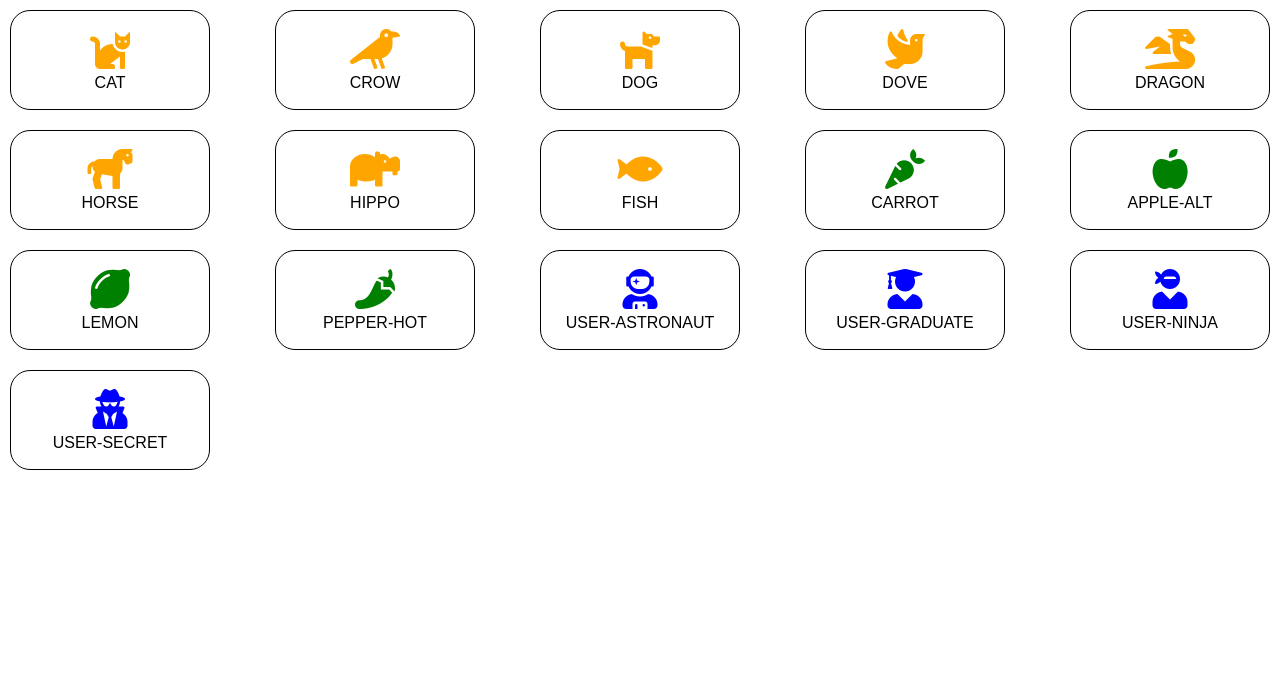
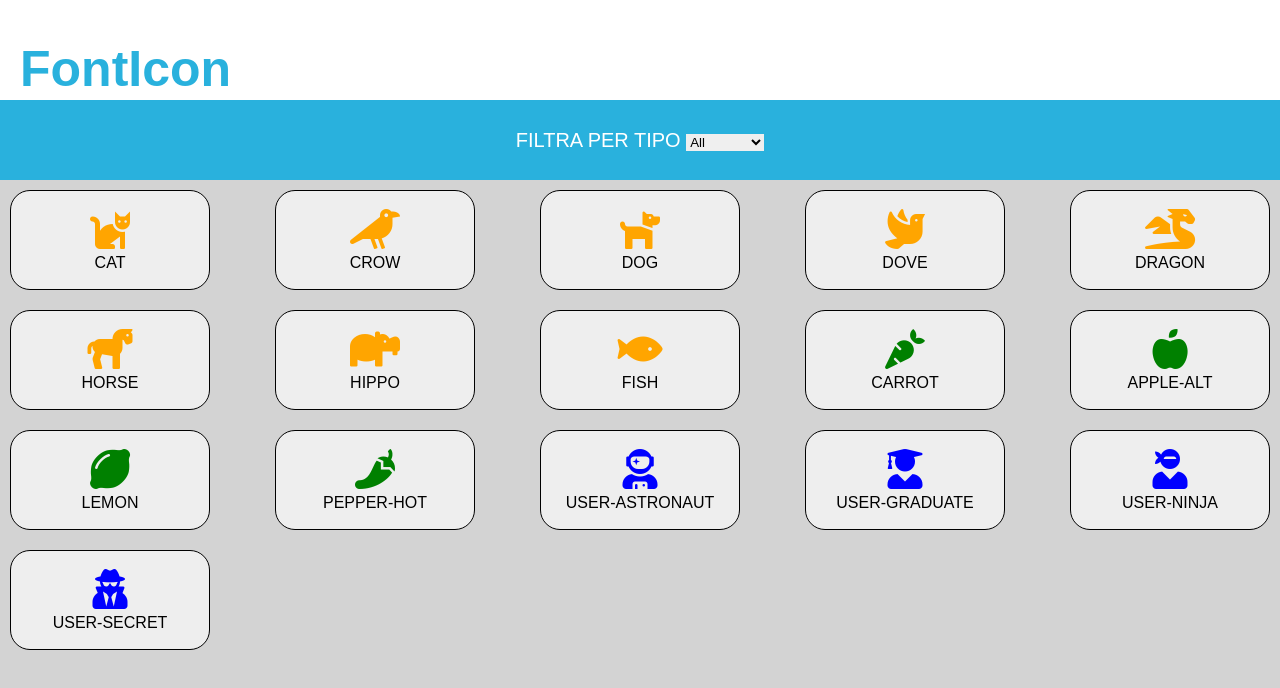
Before and after one commit to ParisiA02/js-es6-icons, a plain HTML site: page index.html in a window 1280 px wide. Drawn offline with Linux system fonts and the light colour scheme.

Commit message:
added style

```diff
--- a/index.html
+++ b/index.html
@@ -8,7 +8,23 @@
     <link rel="stylesheet" href="style/mystyle.css">
     <title>Document</title>
 </head>
+<header>
+    <h1>
+        FontIcon
+    </h1>
+</header>
 <body>
+    <div class="filter-container">
+        <div class="filter-text">
+            FILTRA PER TIPO
+            <select name="" id="">
+                <option value="animal">All</option>
+                <option value="animal">animal</option>
+                <option value="vegetable">vegetable</option>
+                <option value="user">user</option>
+            </select>
+        </div>
+    </div>
     <div class="container">
     </div>
     <script src="script/data.js"></script>
--- a/style/mystyle.css
+++ b/style/mystyle.css
@@ -3,8 +3,36 @@
     margin: 0;
     box-sizing: border-box;
 }
+
+header{
+    width: 100%;
+    height: 100px;
+    background-color: white;
+}
+
 body{
     font-family: Arial, Helvetica, sans-serif;
+    background-color: lightgrey;
+}
+
+h1{
+    padding-left: 20px;
+    padding-top: 40px;
+    font-size: 50px;
+    color: #29B1DD;
+}
+
+.filter-container{
+    display: flex;
+    justify-content: center;
+    align-items: center;
+    height: 80px;
+    background-color: #29B1DD;
+}
+
+.filter-text{
+    color: white;
+    font-size: 20px;
 }
 
 .container{
@@ -23,6 +51,7 @@ body{
     border: 1px solid black;
     border-radius: 20px;
     margin: 10px;
+    background-color: rgb(238, 238, 238);
 }
 
 .box i{
```
